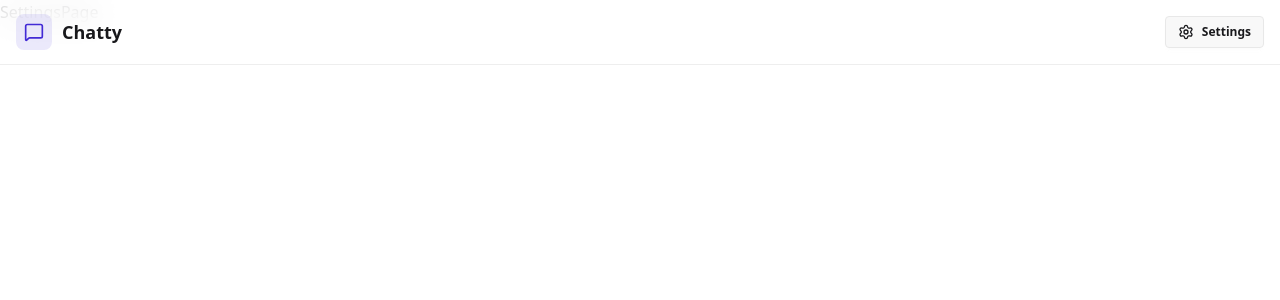
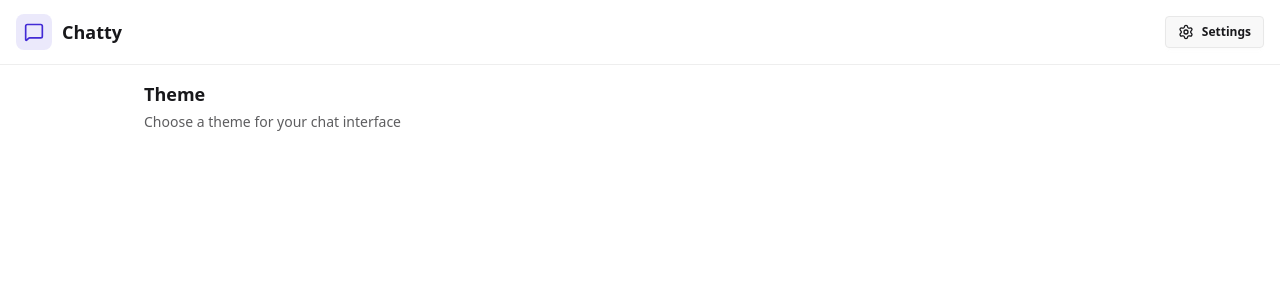
Before and after one commit to Arosh59/chat-app, a React app in the folder frontend/: page /settings in a window 1280 px wide. Shown: the top 300 px of the page. Built offline with nearby package versions, Linux system fonts and the light colour scheme; no server answers; the HTML template or start-up script is replaced by a standard one.

Commit message:
small changes

```diff
--- a/frontend/src/App.jsx
+++ b/frontend/src/App.jsx
@@ -6,6 +6,7 @@
 import SettingsPage from "./pages/SettingsPage";
 import ProfilePage from "./pages/ProfilePage";
 import { UseAuthStore } from "./store/UseAuthStore";
+import { useThemeStore } from "./store/useThemeStore";
 import { useEffect } from "react";
 import { Loader } from "lucide-react";
 import { Toaster } from "react-hot-toast";
@@ -13,7 +14,7 @@
 
   const App = () => {
     const { authUser, checkAuth, isCheckingAuth } = UseAuthStore();
-
+    const { theme } = useThemeStore();
     useEffect(() => {
       checkAuth();
     }, [checkAuth]);
@@ -29,7 +30,7 @@
 
 
      return (
-    <div data-theme="retro">
+    <div data-theme={theme}>
       <Navbar />
 
       <Routes>
--- /dev/null
+++ b/frontend/src/constants/index.js
@@ -0,0 +1,34 @@
+export const THEMES = [
+  "light",
+  "dark",
+  "cupcake",
+  "bumblebee",
+  "emerald",
+  "corporate",
+  "synthwave",
+  "retro",
+  "cyberpunk",
+  "valentine",
+  "halloween",
+  "garden",
+  "forest",
+  "aqua",
+  "lofi",
+  "pastel",
+  "fantasy",
+  "wireframe",
+  "black",
+  "luxury",
+  "dracula",
+  "cmyk",
+  "autumn",
+  "business",
+  "acid",
+  "lemonade",
+  "night",
+  "coffee",
+  "winter",
+  "dim",
+  "nord",
+  "sunset",
+];
--- a/frontend/src/pages/SettingsPage.jsx
+++ b/frontend/src/pages/SettingsPage.jsx
@@ -1,9 +1,28 @@
 import React from 'react'
+import { useThemeStore } from '../store/useThemeStore';
+
+const PREVIEW_MESSAGES = [
+  { id: 1, content: "Hey! How's it going?", isSent: false },
+  { id: 2, content: "I'm doing great! Just working on some new features.", isSent: true },
+];
 
 const SettingsPage = () => {
+  const { theme, setTheme } = useThemeStore();
+
   return (
-    <div>SettingsPage</div>
-  )
-}
+    <div className="h-screen container mx-auto px-4 pt-20 max-w-5xl ">
+      <div className="space-y-6">
+        <div className="flex flex-col gap-1">
+          <h2 className="text-lg font-semibold">Theme</h2>
+          <p className="text-sm text-base-content/70">Choose a theme for your chat interface</p>
+        </div>
+
+
+
+
+      </div>
+    </div>
+  );
+};
 
 export default SettingsPage;
--- /dev/null
+++ b/frontend/src/store/useThemeStore.js
@@ -0,0 +1,9 @@
+import { set } from "mongoose";
+import { create } from "zustand";
+
+export const useThemeStore = create ((set) => ({
+   setTheme: (theme) => {
+    localStorage.setItem("chat-theme", theme);
+    set({ theme });
+   }
+}));
```
Also changed, not shown: frontend/src/store/UseAuthStore.js (renamed from frontend/src/store/UseAuthStore.jsx).
